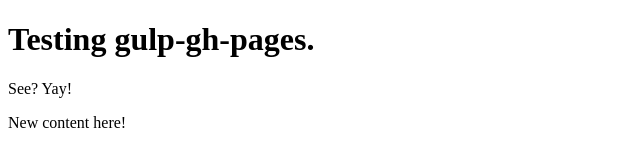
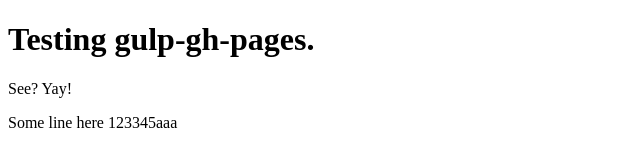
Before and after one commit to moleksiak-mw/webhooks-playground, a plain HTML site: page index.html in a window 1280 px wide. Shown: the full height of the page, 0-640 px from the left. Drawn offline with Linux system fonts and the light colour scheme.

Commit message:
Update 2018-10-03T13:21:00.443Z

```diff
--- a/index.html
+++ b/index.html
@@ -7,6 +7,6 @@
 <body>
   <h1>Testing gulp-gh-pages.</h1>
   <p>See? Yay!</p>
-  <p> New content here! </p>
+  <p>Some line here 123345aaa</p>
 </body>
 </html>
```
Also changed, not shown: 1 other file.
